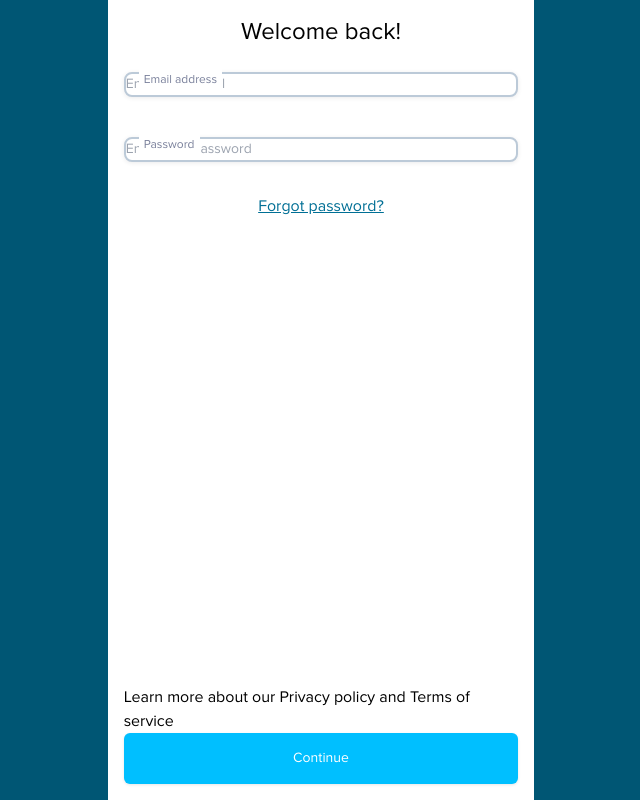
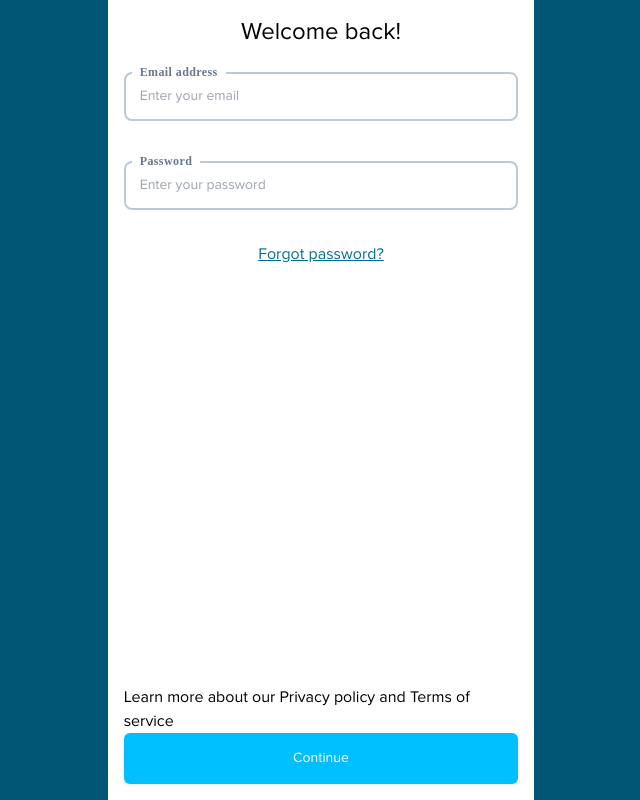
Before and after one commit to clients-projects/uphold1-front, a React (Create React App) app: page / in a window 1280 px wide. Shown: the whole page, without its empty margins (319-959 px from the left). Built offline with nearby package versions, Linux system fonts and the light colour scheme.

Commit message:
working on form input

```diff
--- a/src/styles/styles.css
+++ b/src/styles/styles.css
@@ -4,15 +4,14 @@
     font-family: inherit;
     margin: 0;
     overflow: visible;
-    line-height: inherit;
-    box-shadow: 0 1px 4px rgba(63, 63, 68, 0.1);
     width: 100%;
     outline: none;
     transition: 0.2s ease-in-out;
     font-size: 14px;
     background: #fff;
+    padding: 12px 14px;
 
-        border: 2px solid rgb(188, 202, 216);
+    border: 2px solid rgb(188, 202, 216);
     border-radius: 8px;
 
     -webkit-box-align: center;
@@ -34,13 +33,30 @@
 }
 
 .input-label {
-    padding: 5px;
-    background: #fff;
+       color: rgb(104, 119, 141);
+    font-family: proxima-nova;
     font-size: 12px;
-    z-index: 10;
-    left: 15px;
-    bottom: 35px;
-    color: #7a809b;
+    letter-spacing: 0.4px;
+    line-height: 16px;
+    left: 8px;
+    position: absolute;
+    top: 0px;
+    margin: 0px;
+    padding: 0px 8px;
+    z-index: 1;
+    background-color: transparent;
+    font-weight: 600;
+    transition: color 0.3s ease-in-out 0s;
+}
+
+.input-label::before{
+        content: "";
+    border-top: 2px solid rgb(255, 255, 255);
+    left: 0px;
+    right: 0px;
+    position: absolute;
+    top: 8px;
+    z-index: -1;
 }
 
 .btn {
```
